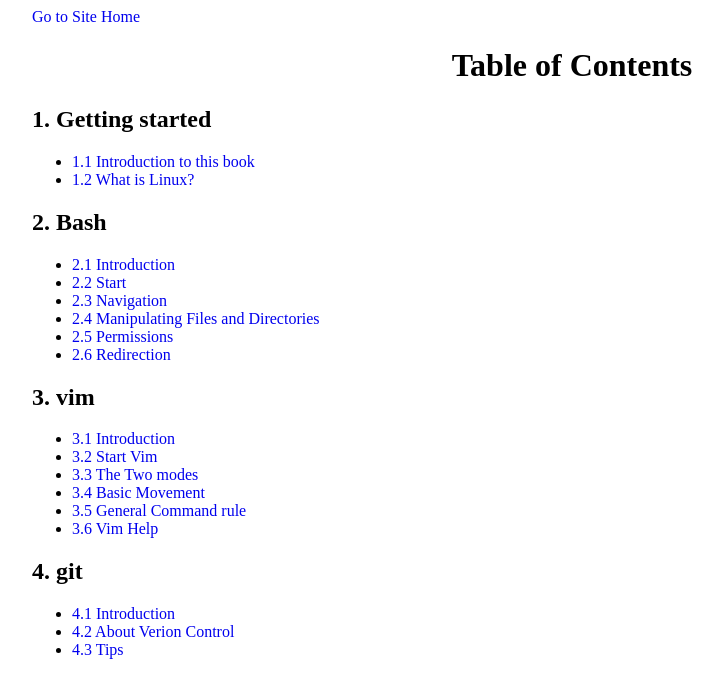
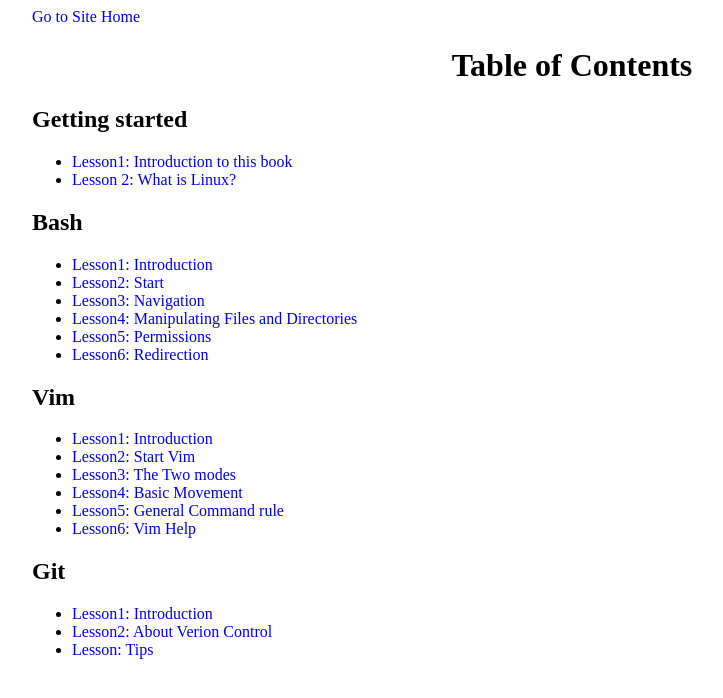
Before and after one commit to happypeter/LGCB, a Jekyll site: the page book/index.html, which Jekyll copies as it is, in a window 1280 px wide. Shown: the top 698 px of the page, without its empty margins (68-791 px from the left). Built offline with Jekyll 4.4.1, drawn with Linux system fonts in a browser that asks for light colours; Markdown is read by kramdown in place of the engine named in the settings.

Commit message:
teaching tyle

```diff
--- a/book/index.html
+++ b/book/index.html
@@ -6,34 +6,34 @@
 <a  href="http://happypeter.github.com/LGCB/index.html">Go to Site Home</a></li>
 
 <br><center><h1>Table of Contents</h1></center>
- <h2>1. Getting started</h2>
+ <h2>Getting started</h2>
   <ul>
-    <li><a  href="book_intro.html">1.1 Introduction to this book </a></li>
-    <li><a  href="linux_intro.html">1.2 What is Linux?</a></li>
+    <li><a  href="book_intro.html">Lesson1: Introduction to this book </a></li>
+    <li><a  href="linux_intro.html">Lesson 2: What is Linux?</a></li>
   </ul>
 
- <h2>2. Bash</h2>
+ <h2>Bash</h2>
  <ul>
-    <li> <a href="bash_intro.html">2.1 Introduction</a> </li>
-    <li> <a href="bash_start.html">2.2 Start</a> </li>
-    <li> <a href="bash_navigation.html">2.3 Navigation</a> </li>
-    <li> <a href="bash_mfd.html">2.4 Manipulating Files and Directories</a> </li>
-    <li> <a href="bash_perm.html">2.5 Permissions</a> </li>
-    <li> <a href="bash_redirection.html">2.6 Redirection </a> </li>
+    <li> <a href="bash_intro.html">Lesson1: Introduction</a> </li>
+    <li> <a href="bash_start.html">Lesson2: Start</a> </li>
+    <li> <a href="bash_navigation.html">Lesson3: Navigation</a> </li>
+    <li> <a href="bash_mfd.html">Lesson4: Manipulating Files and Directories</a> </li>
+    <li> <a href="bash_perm.html">Lesson5: Permissions</a> </li>
+    <li> <a href="bash_redirection.html">Lesson6: Redirection </a> </li>
  </ul>
 
- <h2>3. vim</h2>
+ <h2>Vim</h2>
  <ul>
-    <li> <a href="vim_intro.html">3.1 Introduction</a> </li>
-    <li> <a href="vim_start.html">3.2 Start Vim</a> </li>
-    <li> <a href="vim_twomodes.html">3.3 The Two modes</a> </li>
-    <li> <a href="vim_basic_move.html">3.4 Basic Movement</a> </li>
-    <li> <a href="vim_command_rule.html">3.5 General Command rule</a> </li>
-    <li> <a href="vim_help.html">3.6 Vim Help</a> </li>
+    <li> <a href="vim_intro.html">Lesson1: Introduction</a> </li>
+    <li> <a href="vim_start.html">Lesson2: Start Vim</a> </li>
+    <li> <a href="vim_twomodes.html">Lesson3: The Two modes</a> </li>
+    <li> <a href="vim_basic_move.html">Lesson4: Basic Movement</a> </li>
+    <li> <a href="vim_command_rule.html">Lesson5: General Command rule</a> </li>
+    <li> <a href="vim_help.html">Lesson6: Vim Help</a> </li>
  </ul>
- <h2>4. git</h2>
+ <h2>Git</h2>
  <ul>
-    <li> <a href="git_intro.html">4.1 Introduction</a> </li>
-    <li> <a href="git_vc.html">4.2 About Verion Control</a> </li>
-    <li> <a href="git_tips.html">4.3 Tips</a> </li>
+    <li> <a href="git_intro.html">Lesson1: Introduction</a> </li>
+    <li> <a href="git_vc.html">Lesson2: About Verion Control</a> </li>
+    <li> <a href="git_tips.html">Lesson: Tips</a> </li>
  </ul>
```
Also changed, not shown: book/tmp.md (+6 -0 lines).
